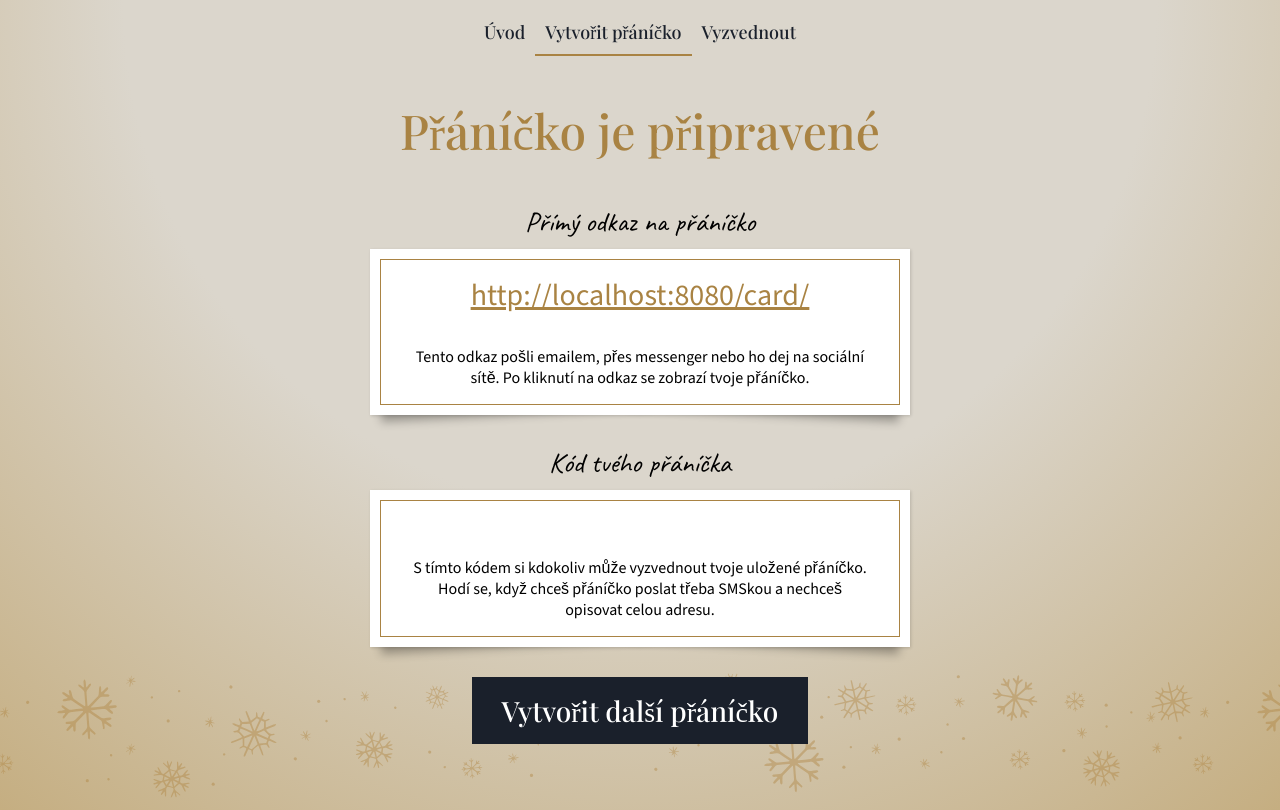
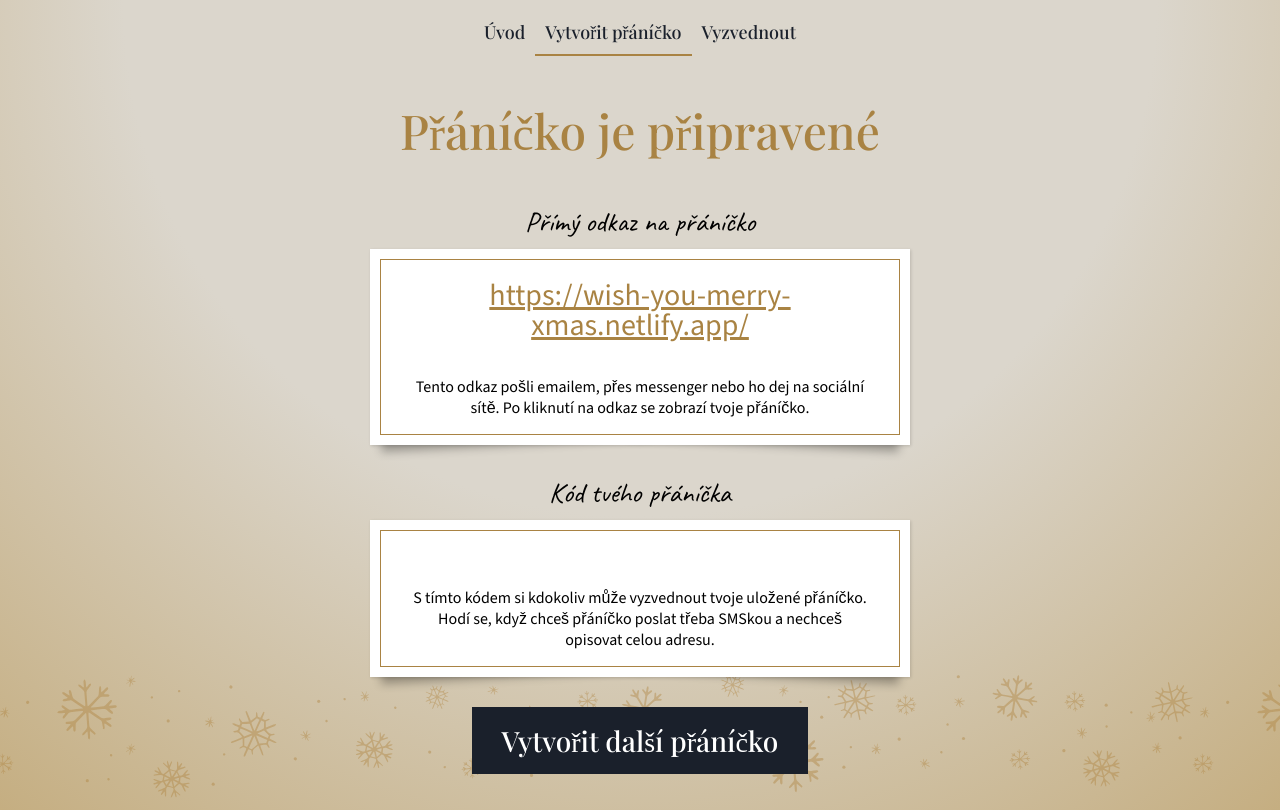
Before and after one commit to petrashaker/Projekt-Pranicko, a React app: page /prani-pripraveno in a window 1280 px wide. Built offline with nearby package versions, Linux system fonts and the light colour scheme.

Commit message:
Úprava vyzvedávací adresy na netlify

```diff
--- a/src/components/CardReady/index.jsx
+++ b/src/components/CardReady/index.jsx
@@ -24,7 +24,7 @@ const CardReady = ({idRecieved}) => {
 
 				<div className="box shadow mb-30">
 					<div className="box__inside pt-0 pb-0">
-						<a href={`http://localhost:8080/card/${idRecieved}`} className="pickup__url">http://localhost:8080/card/{idRecieved}</a>
+						<a href={`https://wish-you-merry-xmas.netlify.app//${idRecieved}`} className="pickup__url">https://wish-you-merry-xmas.netlify.app/{idRecieved}</a>
 						<p className="pickup__description">
 							Tento odkaz pošli emailem, přes messenger nebo ho dej na sociální sítě. Po kliknutí na odkaz se zobrazí tvoje přáníčko.
 						</p>
```
